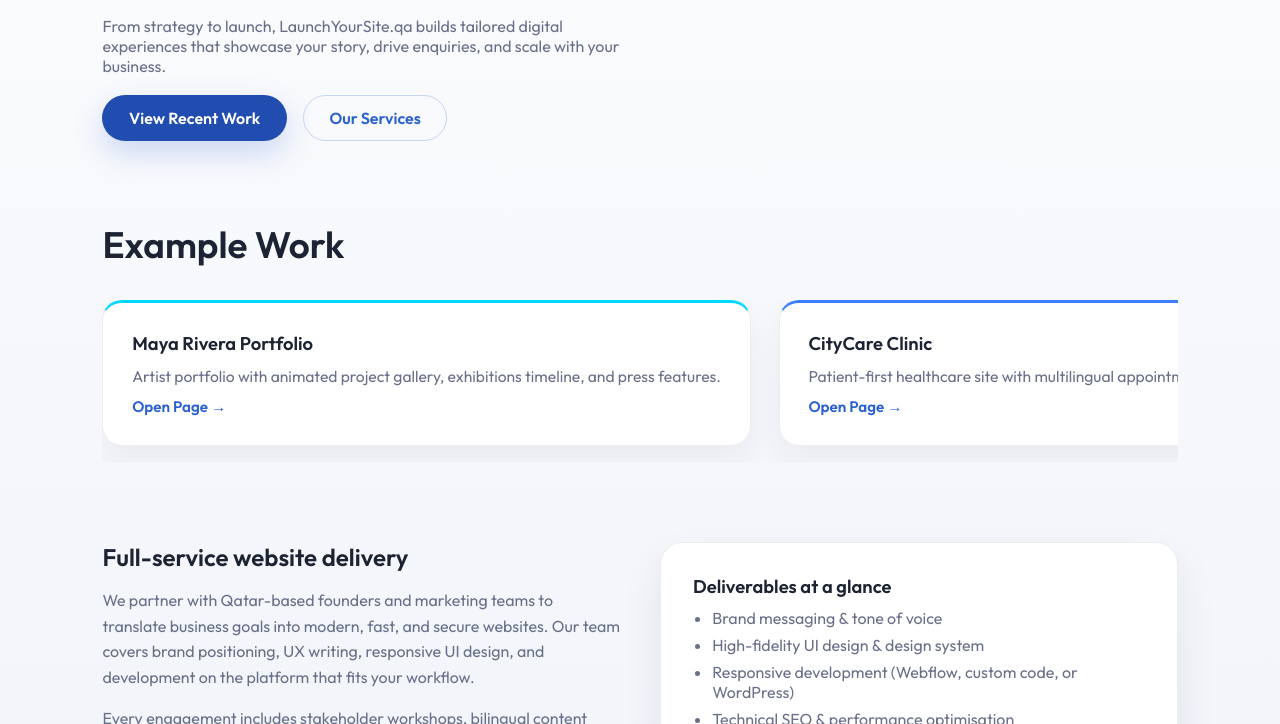
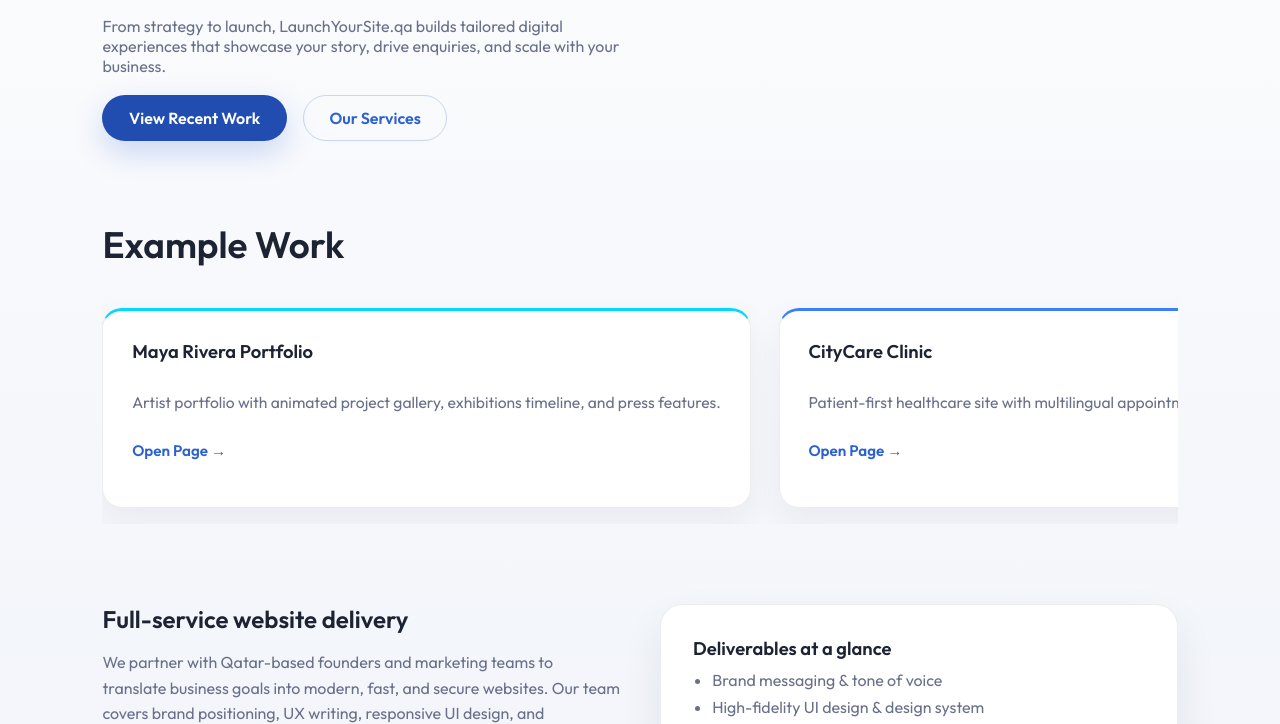
Before and after one commit to rayyanmohamed36/Sample-sites, a plain HTML site: page index.html in a window 1280 px wide. Shown: the part 502-1226 px from the top of the page. Drawn offline with Linux system fonts and the light colour scheme.

Commit message:
Enhance main layout and scrollbar styles; adjust padding and dimensions for improved usability

```diff
--- a/index.css
+++ b/index.css
@@ -197,12 +197,13 @@ main {
     overflow-x: auto;
     scroll-behavior: smooth;
     padding-bottom: 1rem;
+    padding-top: 0.5rem;
     scrollbar-width: thin;
     scrollbar-color: var(--accent) var(--surface);
 }
 
 .collection .grid::-webkit-scrollbar {
-    height: 8px;
+    height: 10px;
 }
 
 .collection .grid::-webkit-scrollbar-track {
@@ -231,6 +232,7 @@ main {
     box-shadow: 0 16px 38px rgba(28, 35, 51, 0.06);
     transition: transform 0.2s ease, box-shadow 0.2s ease, border-color 0.2s ease;
     min-width: 300px;
+    min-height: 200px;
     flex-shrink: 0;
 }
 
```
